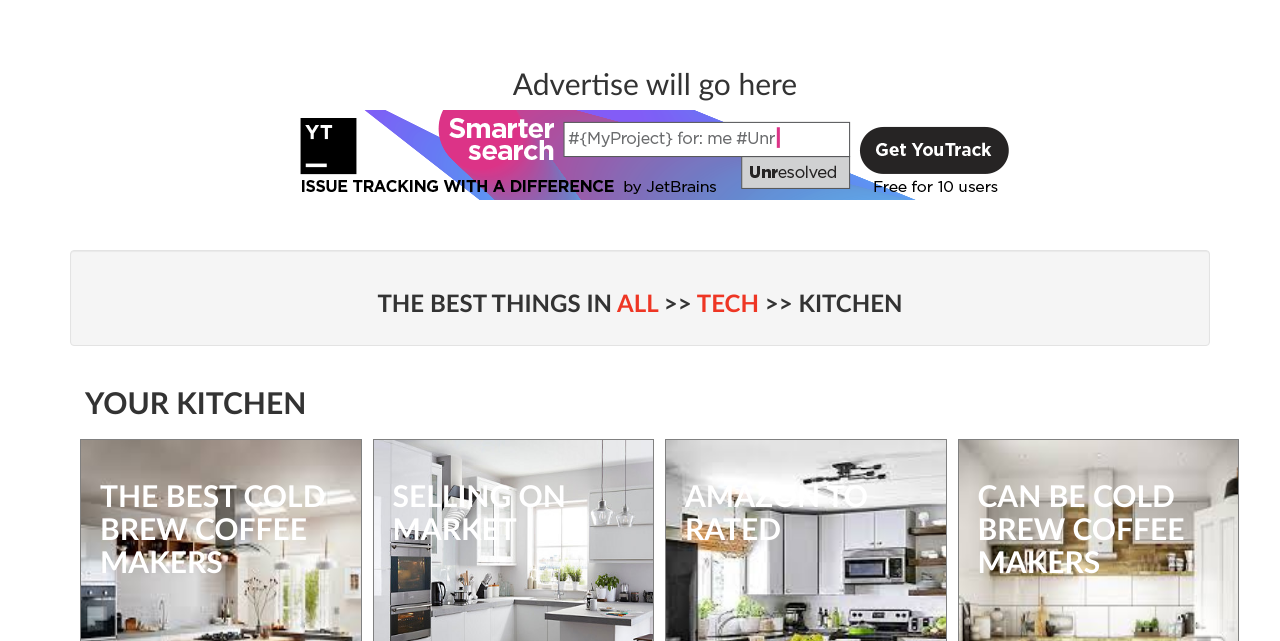
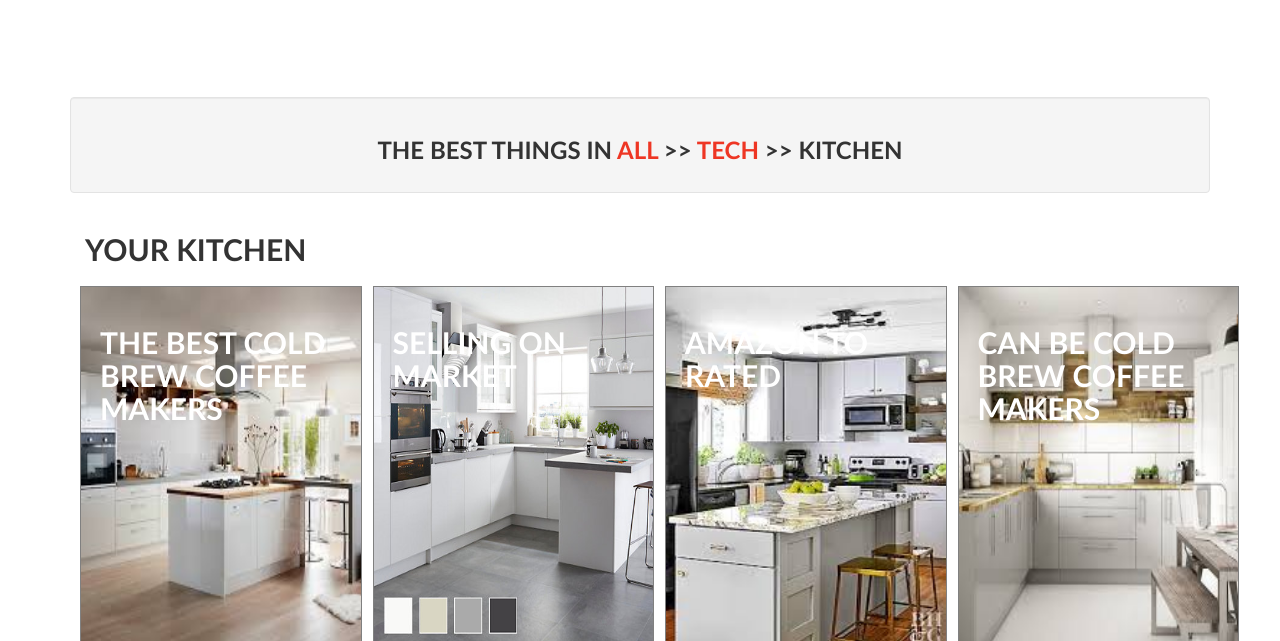
Before and after one commit to mehedifreelancer/Similar-like--Buzfeed-Reviews--site, a plain HTML site: page kitchenReviews.html in a window 1280 px wide. Shown: the part 159-800 px from the top of the page. Drawn offline with Linux system fonts and the light colour scheme.

Commit message:
Update kitchenReviews.html

```diff
--- a/kitchenReviews.html
+++ b/kitchenReviews.html
@@ -104,9 +104,7 @@
     <!--    Seach area for review page ended-->
 
     <div class="container ad text-center">
-        <h2 class="">Advertise will go here </h2>
         <div>
-            <a><img  src="image/ad.png"></a>
         </div>
     </div>
 
```
